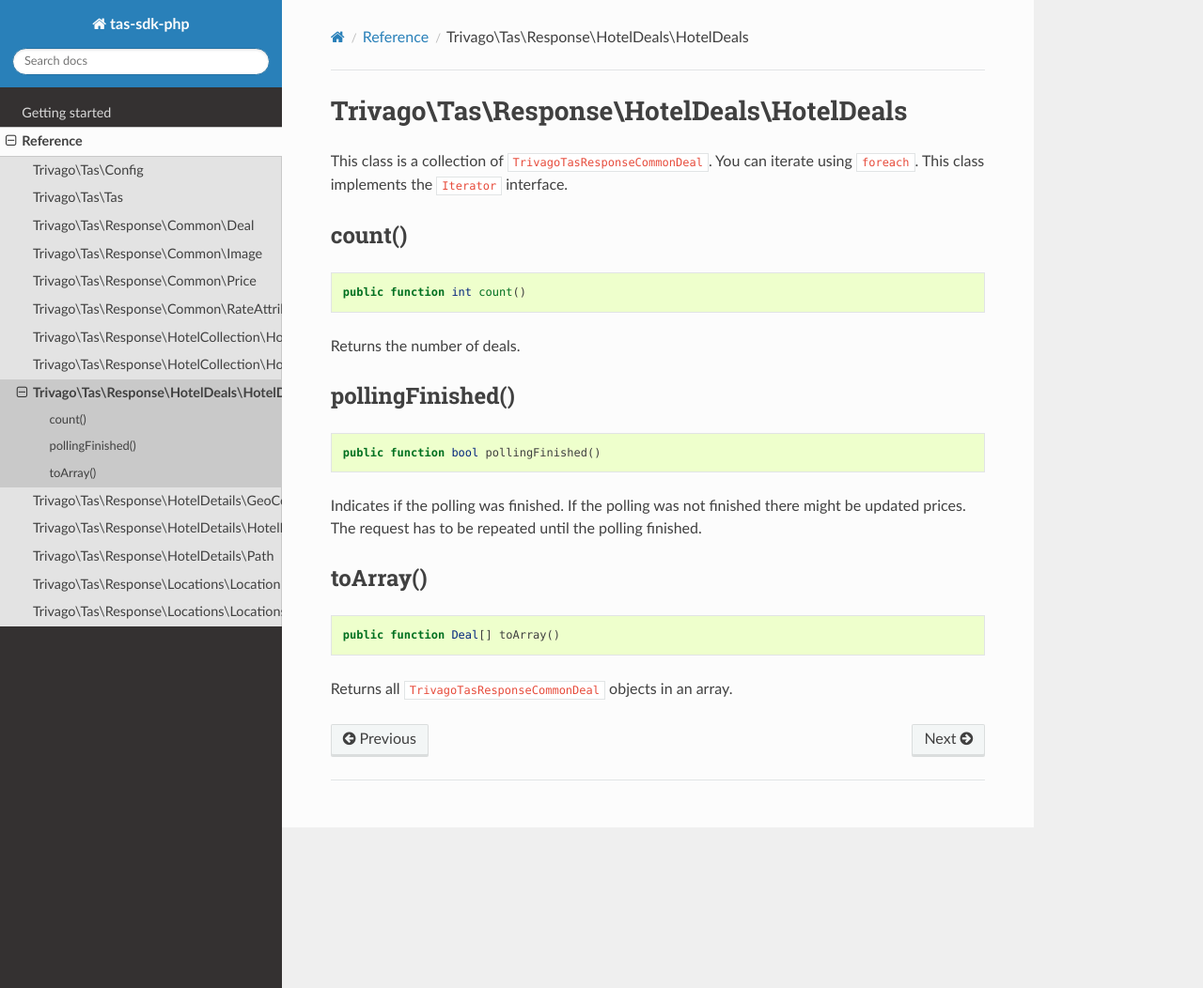
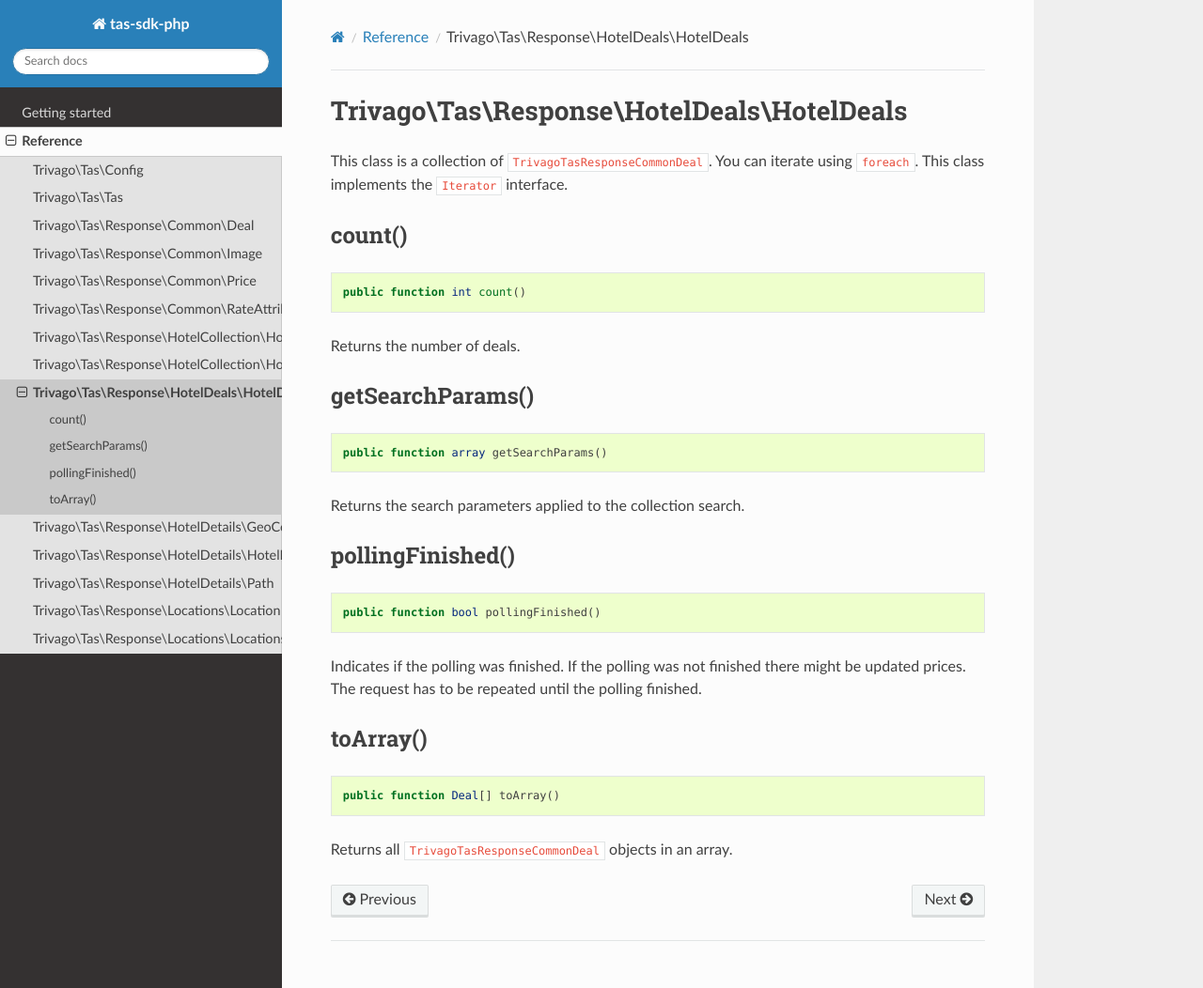
Before and after one commit to sveneisenschmidt/tas-sdk-php, a Sphinx documentation site: the page built from docs/reference/trivago/tas/response/hotel-deals/hotel-deals.rst, in a window 1280 px wide and 1052 px high. Shown: the whole window at 94% size. Built offline with Sphinx 7.4.7 and the Read the Docs theme 2.0.0, drawn with Linux system fonts in a browser that asks for light colours.

Commit message:
WEB-32461 add getSearchParams for Hotels and Deals TODO redo fixtures for testing

```diff
--- a/docs/reference/trivago/tas/response/hotel-deals/hotel-deals.rst
+++ b/docs/reference/trivago/tas/response/hotel-deals/hotel-deals.rst
@@ -12,6 +12,16 @@
     public function int count()
 
 Returns the number of deals.
+
+
+getSearchParams()
+=================
+
+.. code-block:: php
+
+    public function array getSearchParams()
+
+Returns the search parameters applied to the collection search.
 
 
 pollingFinished()
--- a/docs/reference/trivago/tas/tas.rst
+++ b/docs/reference/trivago/tas/tas.rst
@@ -67,13 +67,13 @@
 +--------------+-----------+---------+------------+------------------------------------------------------------------------------------------------+
 | ORDER        | string    | null    | no         | Possible sorting options are: relevance, price, category, distance, overall_liking, basename   |
 +--------------+-----------+---------+------------+------------------------------------------------------------------------------------------------+
-| CATEGORY     | array     | null    | no         | Hotel categories/rating [0-5].                                                                 |
+| CATEGORY     | array     | null    | no         | Hotel categories/star rating [0-5].                                                            |
 +--------------+-----------+---------+------------+------------------------------------------------------------------------------------------------+
 | ROOM_TYPE    | int       | null    | no         | Type/size of the room. Possible options: 1 = single-room, 7 = double-room.                     |
 +--------------+-----------+---------+------------+------------------------------------------------------------------------------------------------+
 | HOTEL_NAME   | string    | null    | no         | The hotel name. This will search for a hotel with the given name in the area defined by `path`.|
 +--------------+-----------+---------+------------+------------------------------------------------------------------------------------------------+
-| RATING_CLASS | array     | null    | no         | Hotel rating class [1-5].                                                                      |
+| RATING_CLASS | array     | null    | no         | Hotel rating based on customers' ratings and reviews [1-5].                                    |
 +--------------+-----------+---------+------------+------------------------------------------------------------------------------------------------+
 
 Response
```
Also changed, not shown: docs/reference/trivago/tas/response/hotel-collection/hotel-collection.rst (+10 -0 lines), 2 other files.
